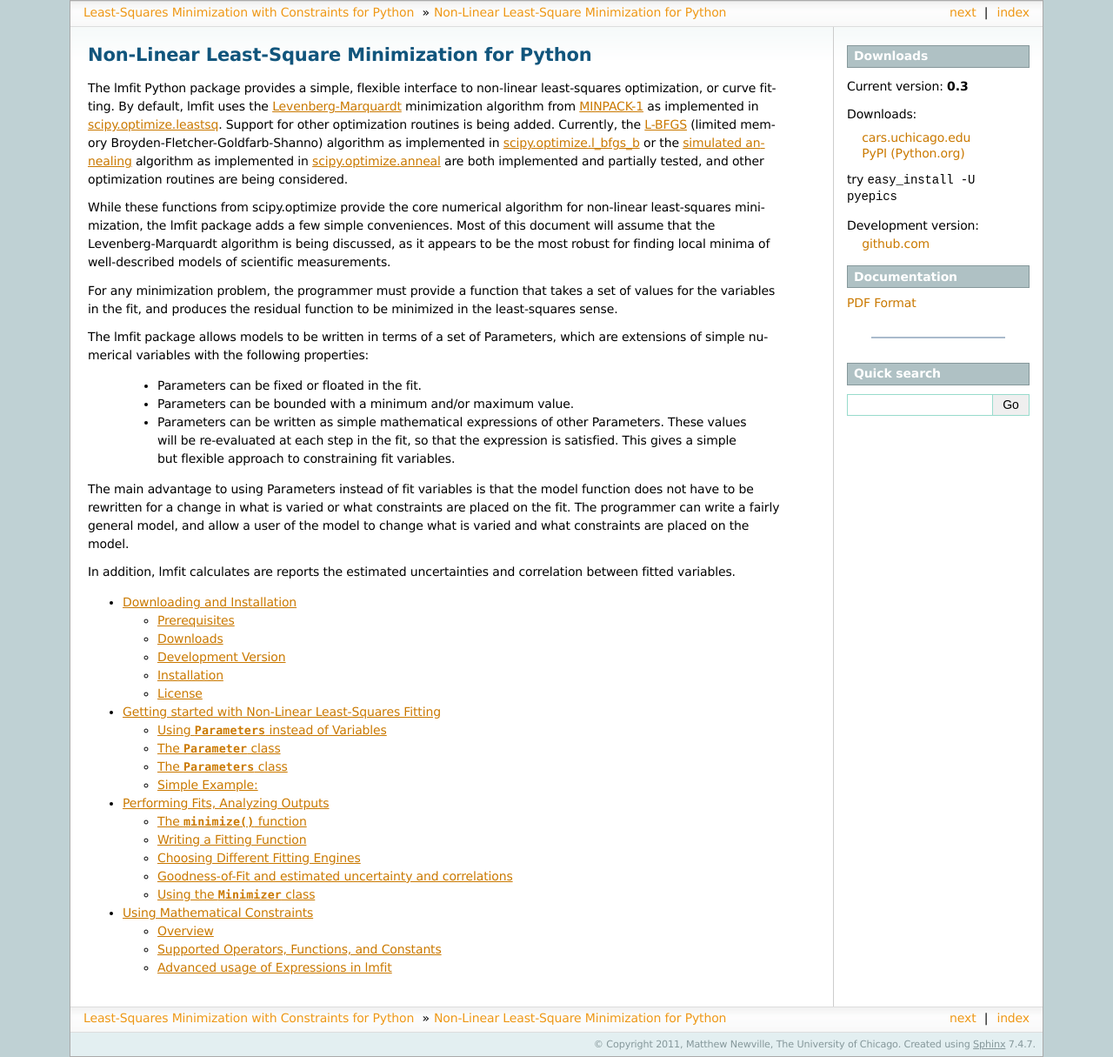
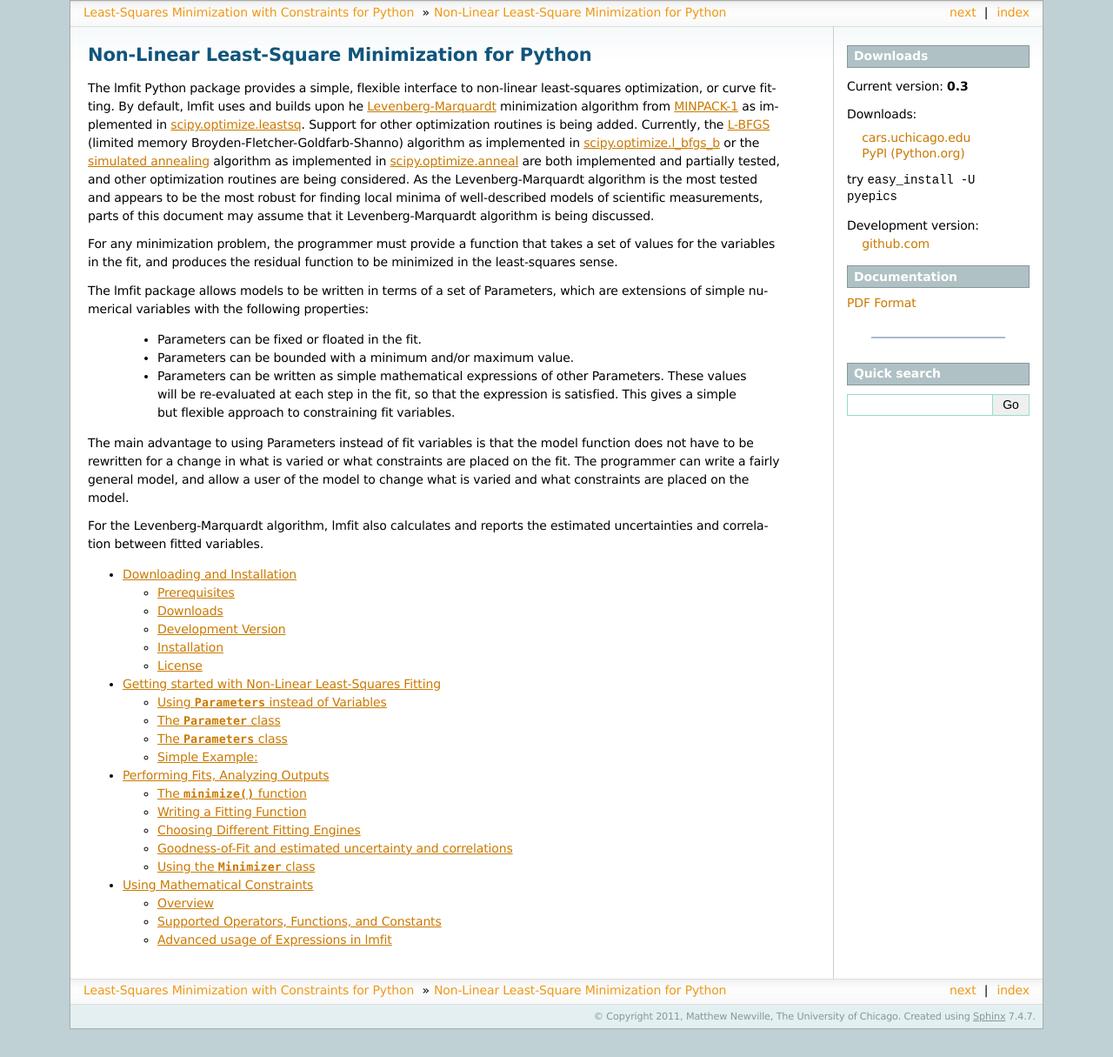
Before and after one commit to lmfit/lmfit-py, a Sphinx documentation site: the page built from doc/index.rst, in a window 1280 px wide. Shown: the whole page at 87% size. Built offline with Sphinx 7.4.7, drawn with Linux system fonts in a browser that asks for light colours; formulas are drawn with MathJax 3; the version number is read from the project's files by our own code; after the commit the page ends 1183 px from its top, so only the background shows below that.

Commit message:
doc changes

```diff
--- a/doc/index.rst
+++ b/doc/index.rst
@@ -15,20 +15,17 @@ Non-Linear Least-Square Minimization for Python
 
 The lmfit Python package provides a simple, flexible interface to
 non-linear least-squares optimization, or curve fitting.  By default, lmfit
-uses the `Levenberg-Marquardt`_ minimization algorithm from `MINPACK-1`_ as
-implemented in `scipy.optimize.leastsq`_.  Support for other optimization
-routines is being added.  Currently, the `L-BFGS`_ (limited memory
-Broyden-Fletcher-Goldfarb-Shanno) algorithm as implemented in
-`scipy.optimize.l_bfgs_b`_ or the `simulated annealing`_ algorithm as
+uses and builds upon he `Levenberg-Marquardt`_ minimization algorithm from
+`MINPACK-1`_ as implemented in `scipy.optimize.leastsq`_.  Support for
+other optimization routines is being added.  Currently, the `L-BFGS`_
+(limited memory Broyden-Fletcher-Goldfarb-Shanno) algorithm as implemented
+in `scipy.optimize.l_bfgs_b`_ or the `simulated annealing`_ algorithm as
 implemented in `scipy.optimize.anneal`_ are both implemented and partially
-tested, and other optimization routines are being considered.
-
-While these functions from scipy.optimize provide the core numerical
-algorithm for non-linear least-squares minimization, the lmfit package adds
-a few simple conveniences.  Most of this document will assume that the
-Levenberg-Marquardt algorithm is being discussed, as it appears to be the
-most robust for finding local minima of well-described models of scientific
-measurements.
+tested, and other optimization routines are being considered.  As the
+Levenberg-Marquardt algorithm is the most tested and appears to be the most
+robust for finding local minima of well-described models of scientific
+measurements, parts of this document may assume that it Levenberg-Marquardt
+algorithm is being discussed.
 
 For any minimization problem, the programmer must provide a function that takes a set of
 values for the variables in the fit, and produces the residual function to be minimized in
@@ -49,8 +46,8 @@ does not have to be rewritten for a change in what is varied or what constraints
 placed on the fit.  The programmer can write a fairly general model, and allow a user of
 the model to change what is varied and what constraints are placed on the model.
 
-In addition, lmfit calculates are reports the estimated uncertainties
-and correlation between fitted variables.
+For the Levenberg-Marquardt algorithm, lmfit also calculates and reports the
+estimated uncertainties and correlation between fitted variables.
 
 .. toctree::
    :maxdepth: 2
```
